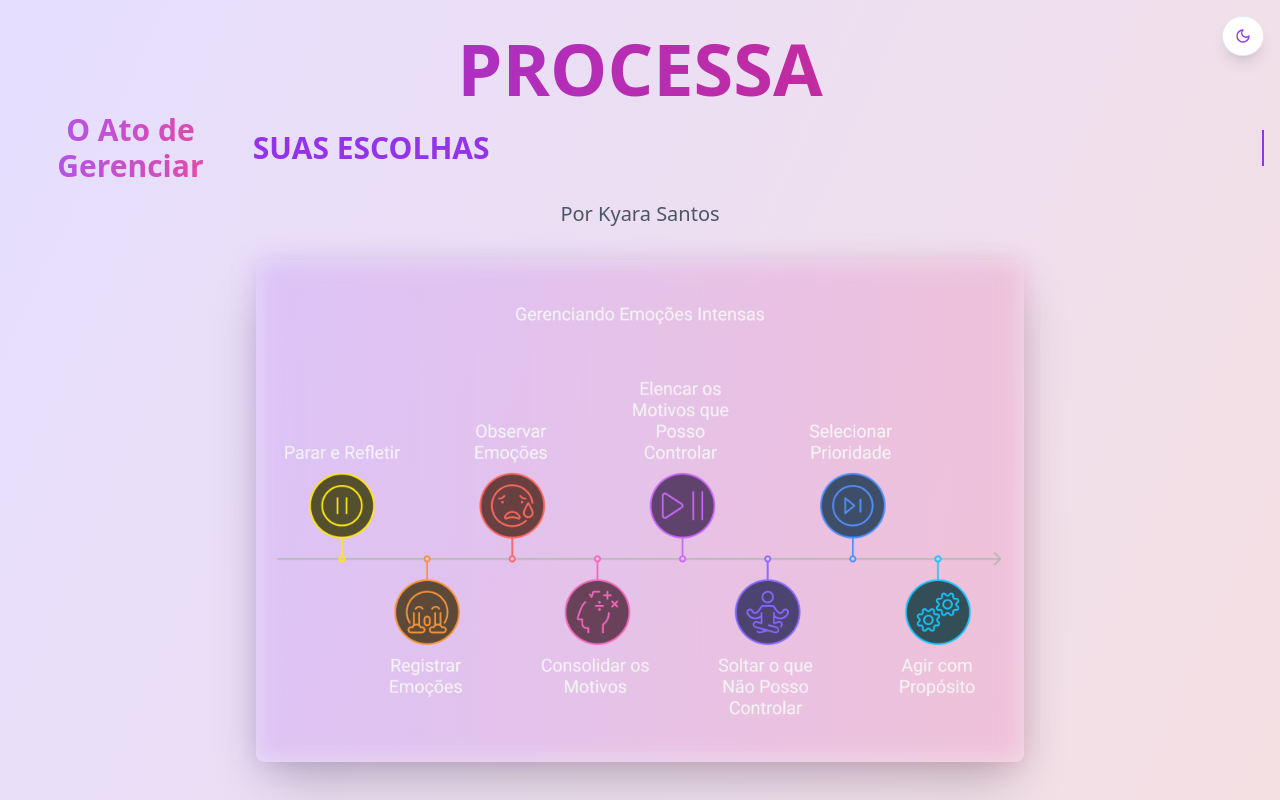
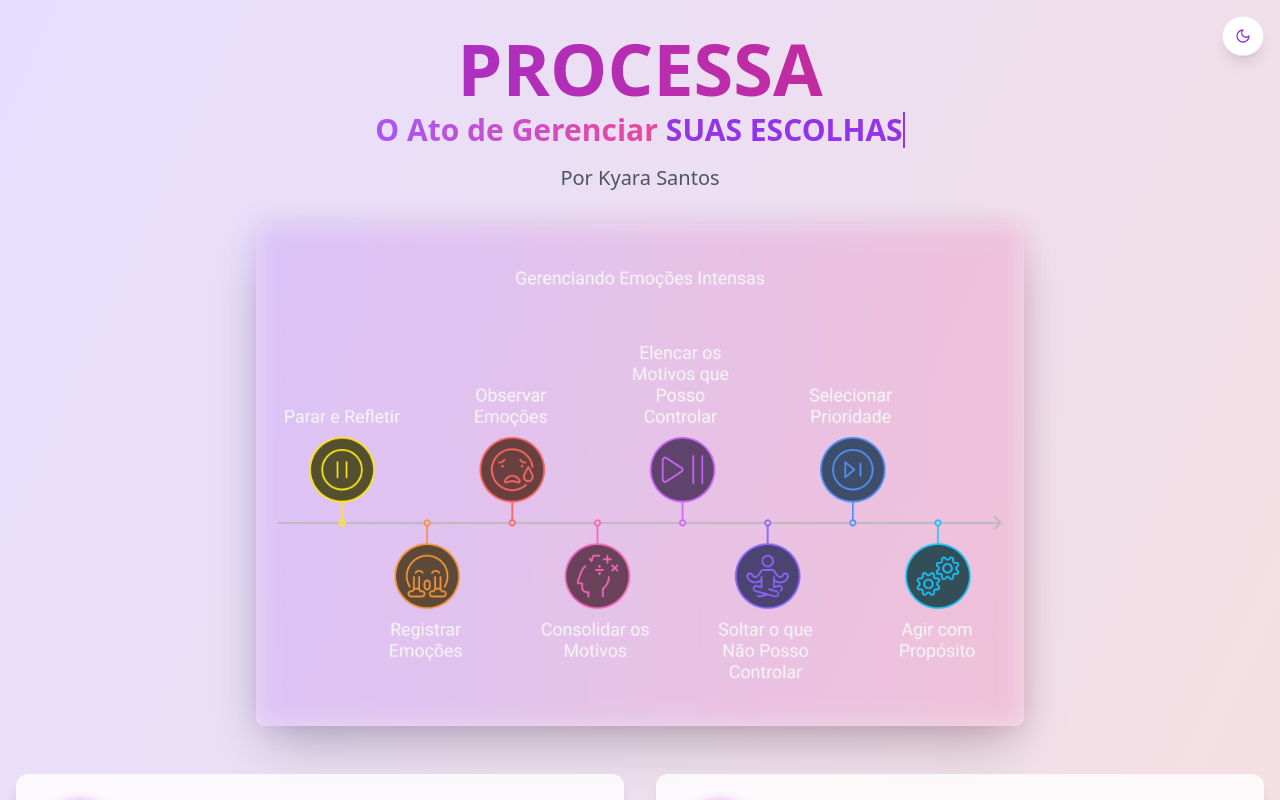
Before and after one commit to arinelson/processa-emocoes-36, a React (Vite) app: page / in a window 1280 px wide. Shown: the top 800 px of the page. Built offline with nearby package versions, Linux system fonts and the light colour scheme.

Commit message:
Fix: Improve typewriter animation
The typewriter animation was not respecting the size of each text and causing misalignment.  The first part of the text should be fixed, only changing the terms "SUAS ESCOLHAS", "SUA VIDA", and "SEU CONTROLE" while respecting the size of each.

```diff
--- a/src/pages/Index.tsx
+++ b/src/pages/Index.tsx
@@ -1,3 +1,4 @@
+
 import { useState, useEffect } from "react";
 import { Button } from "@/components/ui/button";
 import { Textarea } from "@/components/ui/textarea";
@@ -142,16 +143,24 @@ const Index = () => {
           <h1 className={`text-6xl md:text-7xl font-bold bg-clip-text text-transparent bg-gradient-to-r ${isDark ? 'from-purple-400 to-pink-400' : 'from-purple-600 to-pink-600'} mb-2`}>
             PROCESSA
           </h1>
-          <h2 className={`text-2xl md:text-3xl font-semibold mb-4 flex items-center justify-center gap-2`}>
+          <h2 className={`text-2xl md:text-3xl font-semibold mb-4 flex flex-col items-center`}>
+            <div className="flex items-center gap-2">
               <span className={`bg-clip-text text-transparent bg-gradient-to-r ${isDark ? 'from-purple-300 to-pink-300' : 'from-purple-500 to-pink-500'}`}>
                 O Ato de Gerenciar
               </span>
+              <div className="relative h-[36px] flex items-center">
                 <span
                   key={key}
-              className={`animate-typewriter overflow-hidden whitespace-nowrap inline-flex ${isDark ? 'text-purple-300' : 'text-purple-600'}`}
+                  className={`animate-typewriter ${isDark ? 'text-purple-300' : 'text-purple-600'}`}
+                  style={{
+                    minWidth: currentText === "SUA VIDA" ? "90px" :
+                            currentText === "SEU CONTROLE" ? "140px" : "150px"
+                  }}
                 >
                   {currentText}
                 </span>
+              </div>
+            </div>
           </h2>
           <p className={`text-xl mb-8 ${isDark ? 'text-gray-300' : 'text-gray-600'}`}>Por Kyara Santos</p>
           <div className="relative w-full max-w-3xl mx-auto mb-12">
@@ -287,8 +296,11 @@ const Index = () => {
         }
 
         .animate-typewriter {
+          overflow: hidden;
+          display: inline-block;
           position: relative;
           width: 0;
+          white-space: nowrap;
           border-right: 2px solid;
           animation: typewriter 1.5s steps(20, end) forwards,
                     blink 0.75s step-end infinite;
```
Lines whose indentation alone changed are shown as unchanged.
